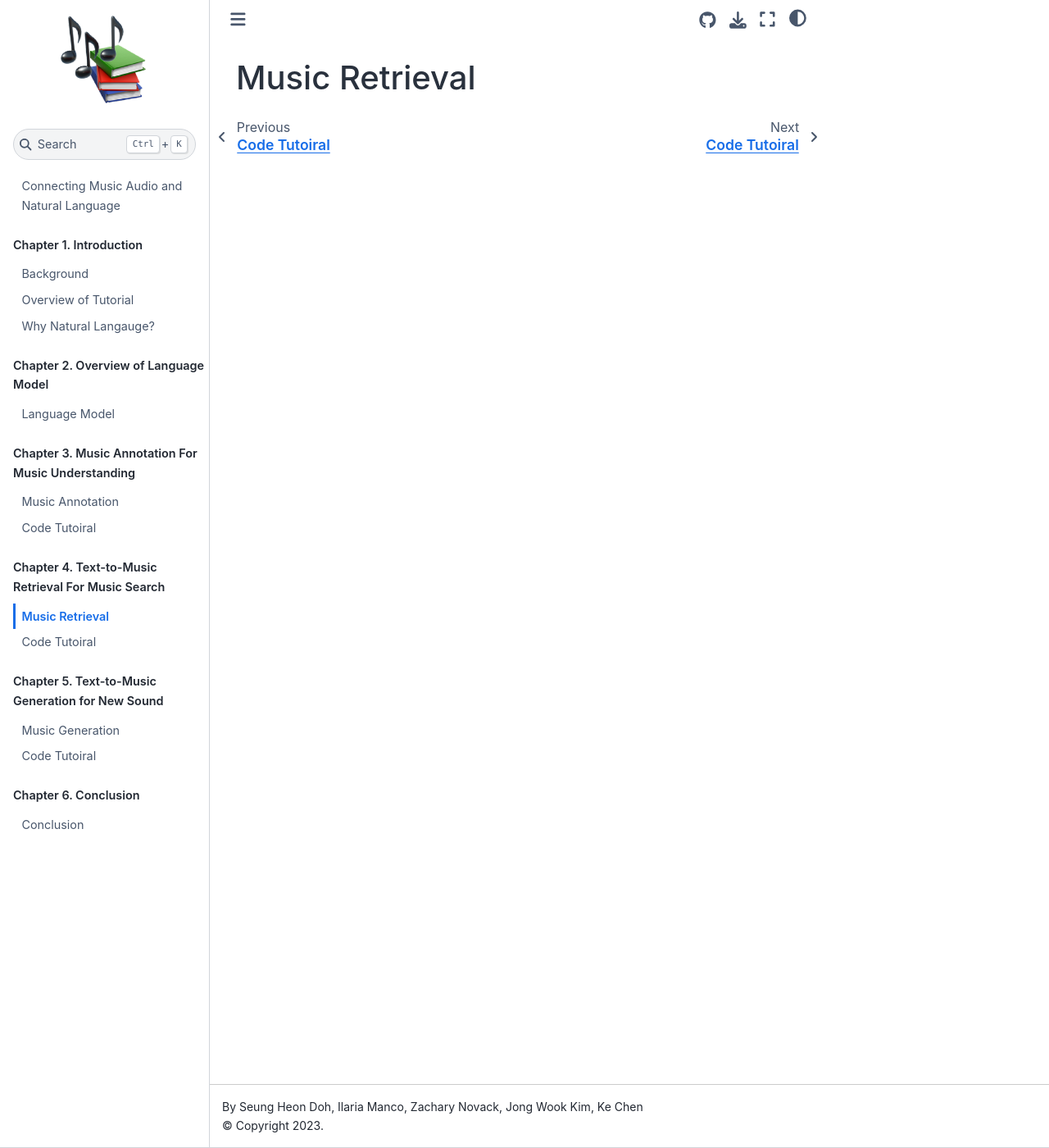
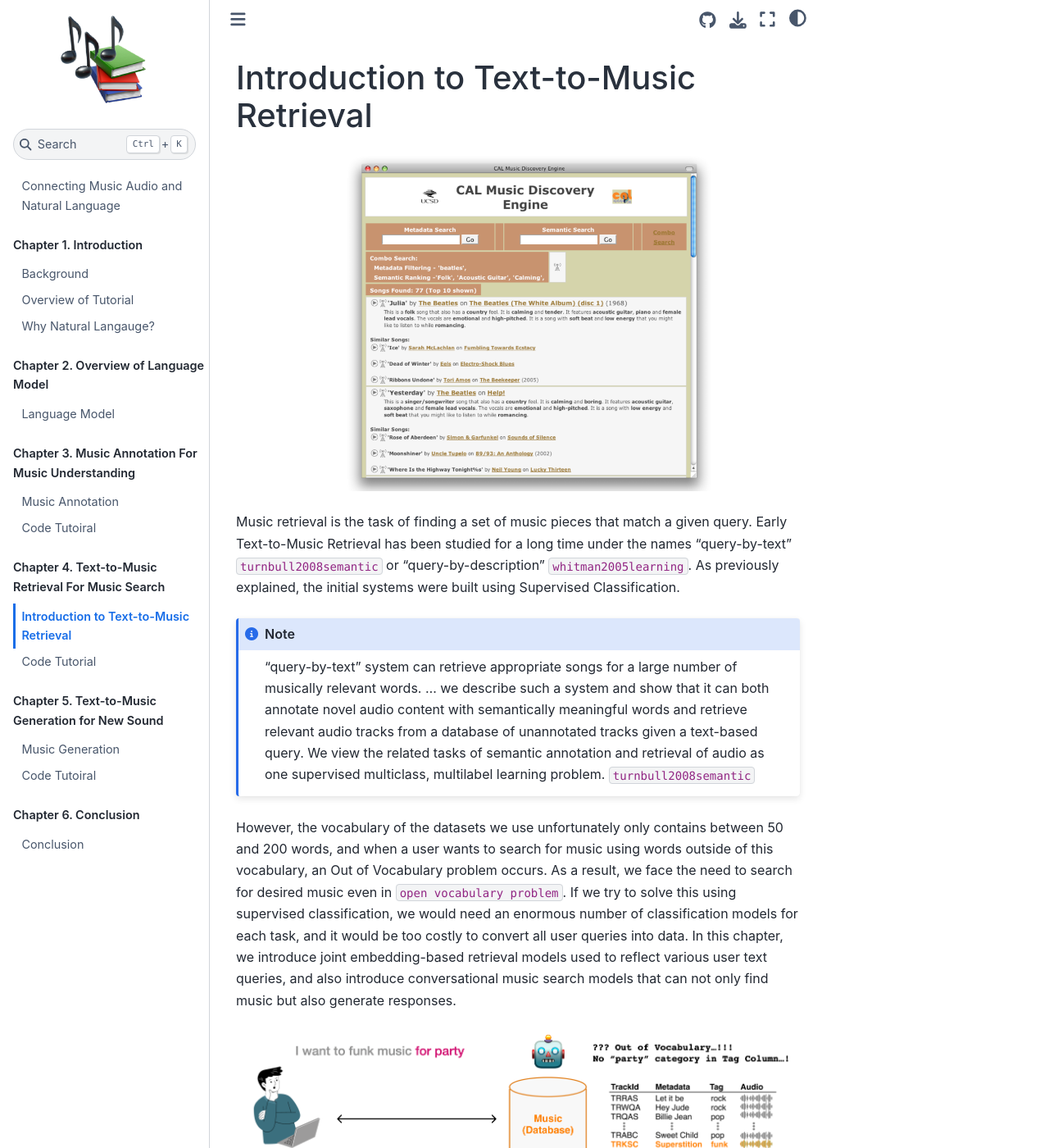
Before and after one commit to mulab-mir/music-language-tutorial, a Jupyter Book: the page built from book/retrieval/intro.md, in a window 1280 px wide and 1400 px high. Shown: the whole window at 82% size. Built offline with Jupyter Book 1.0.4 settings and Sphinx 7.4.7 and the Sphinx Book theme 1.1.4, drawn with Linux system fonts in a browser that asks for light colours; pages that are not in the unit, such as notebooks, are missing from menus; cross-references to code outside the pages are shown as plain code.

Commit message:
update retrieval

````diff
--- a/book/retrieval/intro.md
+++ b/book/retrieval/intro.md
@@ -1 +1,24 @@
-# Music Retrieval
+# Introduction to Text-to-Music Retrieval
+
+
+```{figure} ../img/retrieval_example.png
+---
+name: cal_retrieval
+---
+```
+
+Music retrieval is the task of finding a set of music pieces that match a given query. Early Text-to-Music Retrieval has been studied for a long time under the names "query-by-text" {cite}`turnbull2008semantic` or "query-by-description" {cite}`whitman2005learning`. As previously explained, the initial systems were built using Supervised Classification.
+
+```{note}
+“query-by-text” system can retrieve appropriate songs for a large number of musically relevant words.
+...
+we describe such a system and show that it can both annotate novel audio content with semantically meaningful words and retrieve relevant audio tracks from a database of unannotated tracks given a text-based query. We view the related tasks of semantic annotation and retrieval of audio as one supervised multiclass, multilabel learning problem. {cite}`turnbull2008semantic`
+```
+
+However, the vocabulary of the datasets we use unfortunately only contains between 50 and 200 words, and when a user wants to search for music using words outside of this vocabulary, an Out of Vocabulary problem occurs. As a result, we face the need to search for desired music even in `open vocabulary problem`. If we try to solve this using supervised classification, we would need an enormous number of classification models for each task, and it would be too costly to convert all user queries into data. In this chapter, we introduce joint embedding-based retrieval models used to reflect various user text queries, and also introduce conversational music search models that can not only find music but also generate responses.
+
+```{figure} ../img/oov.png
+---
+name: oov
+---
+```
--- /dev/null
+++ b/book/retrieval/joint_embedding.md
@@ -0,0 +1 @@
+# Audio-Text Joint Embedding
````
Also changed, not shown: book/introduction/background.md (+1 -1 lines), book/introduction/overview.md (+1 -1 lines), book/retrieval/conversational_retrieval.md (added, +1 -0 lines), book/img/oov.png (added), book/img/representation.png (added), book/img/retrieval_example.png (added), book/introduction/advantange.ipynb, book/retrieval/code.ipynb.
